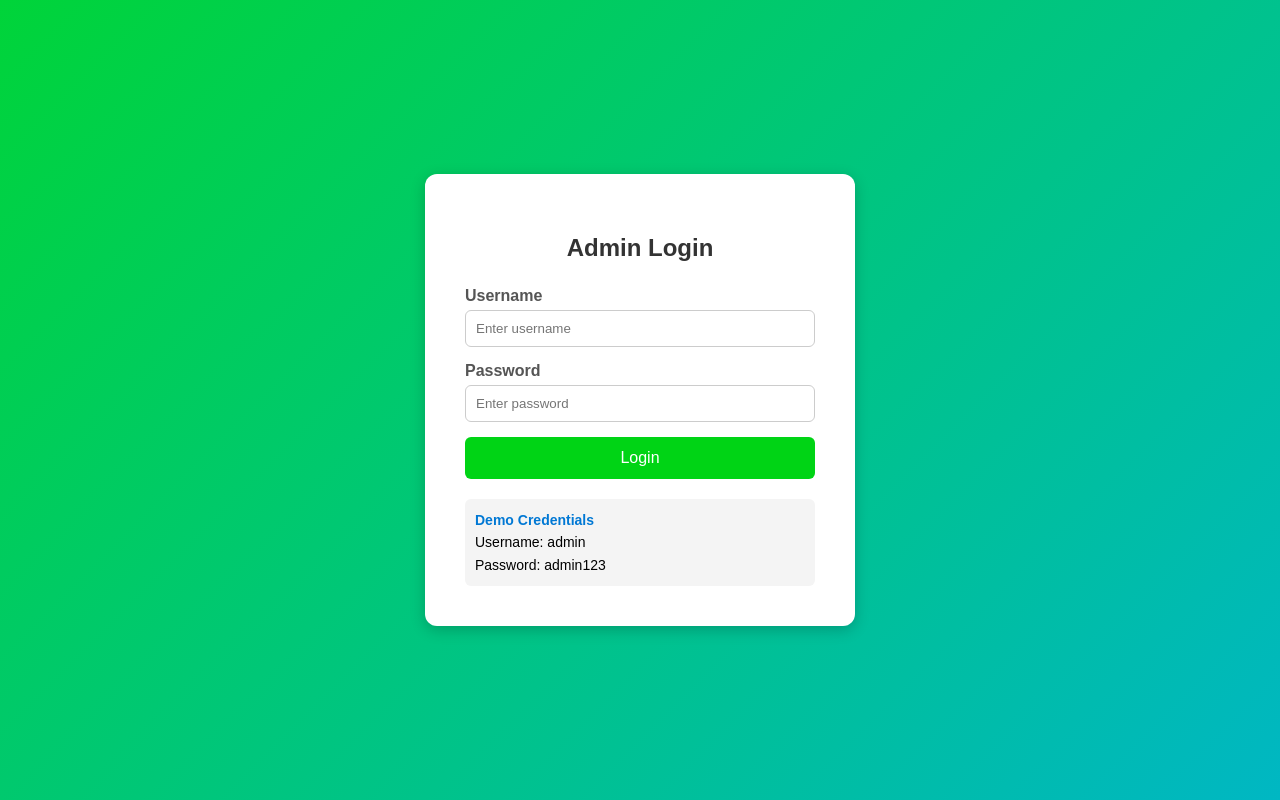
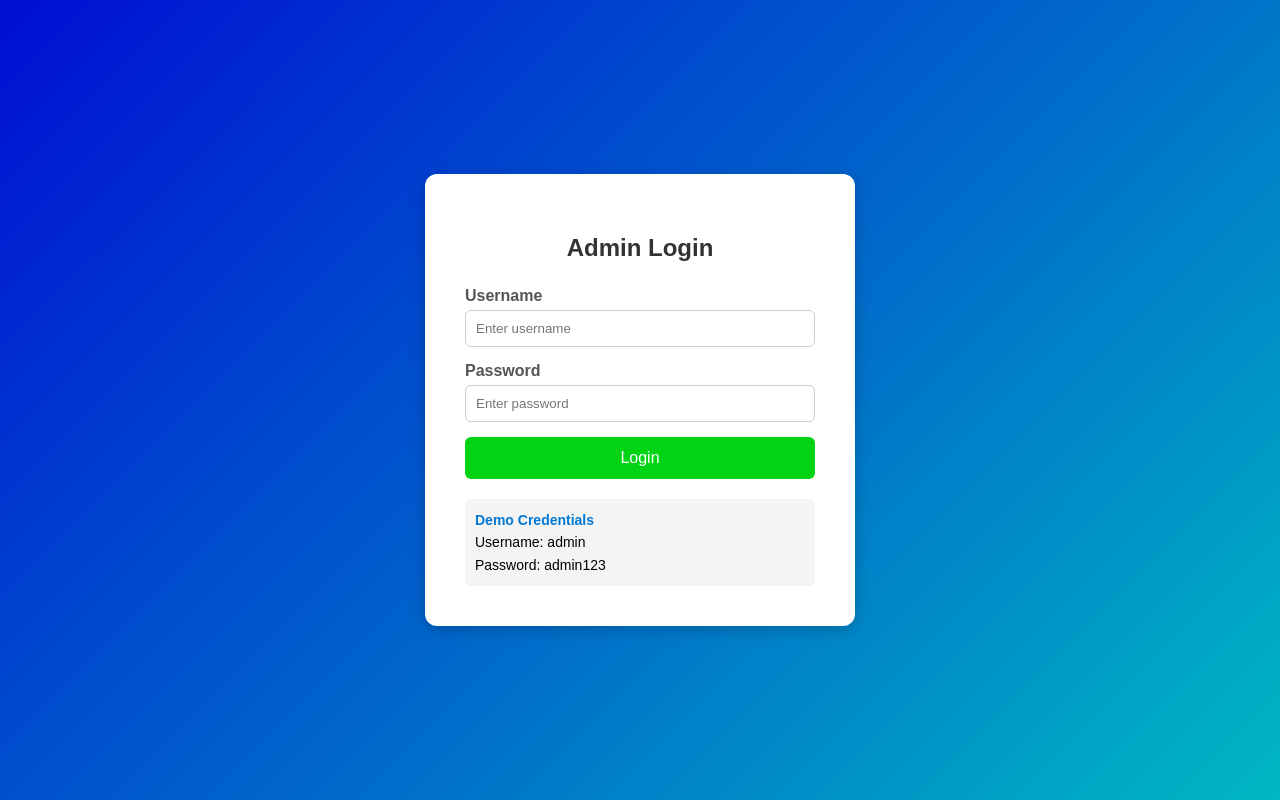
Before and after one commit to RaviVC/simple-login-app, a website: page public/login.html in a window 1280 px wide. Drawn offline with Linux system fonts and the light colour scheme.

Commit message:
Login code updated: Commit 7

```diff
--- a/public/login.html
+++ b/public/login.html
@@ -3,12 +3,12 @@
 <head>
     <meta charset="UTF-8">
     <meta name="viewport" content="width=device-width, initial-scale=1.0">
-    <title>Login Application1</title>
+    <title>Login Application2</title>
 
     <style>
         body {
             font-family: Arial, sans-serif;
-            background: linear-gradient(135deg, #00d439, #00B7C3);
+            background: linear-gradient(135deg, #000ed4, #00B7C3);
             min-height: 100vh;
             display: flex;
             justify-content: center;
```
